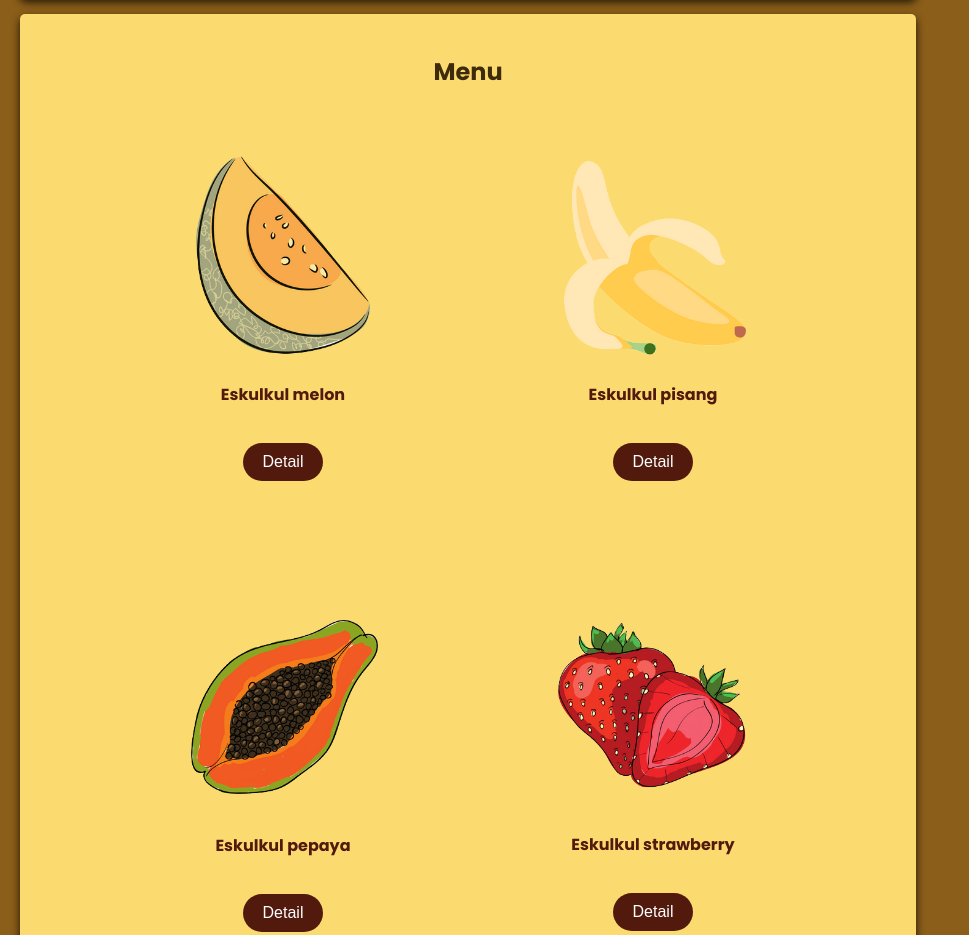
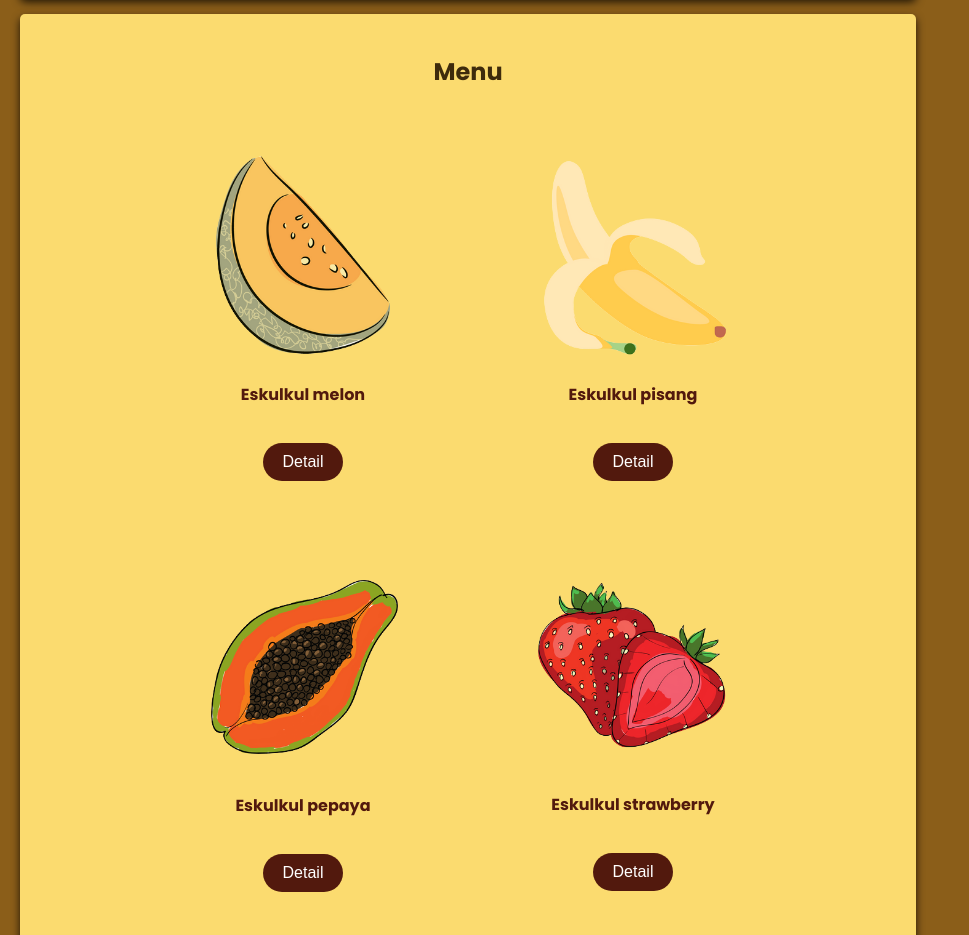
Before and after one commit to msyaifulbhr/submission-syaiful-web-dasar, a plain HTML site: page index.html in a window 1280 px wide. Shown: the part 1220-2155 px from the top of the page, without its empty margins (0-969 px from the left). Drawn offline with Linux system fonts and the light colour scheme.

Commit message:
ubah style

```diff
--- a/assets/styles/style.css
+++ b/assets/styles/style.css
@@ -132,8 +132,8 @@ header {
     display: flex;
     flex-wrap: wrap;
     justify-content: center;
-    margin: 50px 90px;
-    gap: 90px;
+    margin: 50px 5px;
+    gap: 50px;
 }
 
 .item-menu {
```
